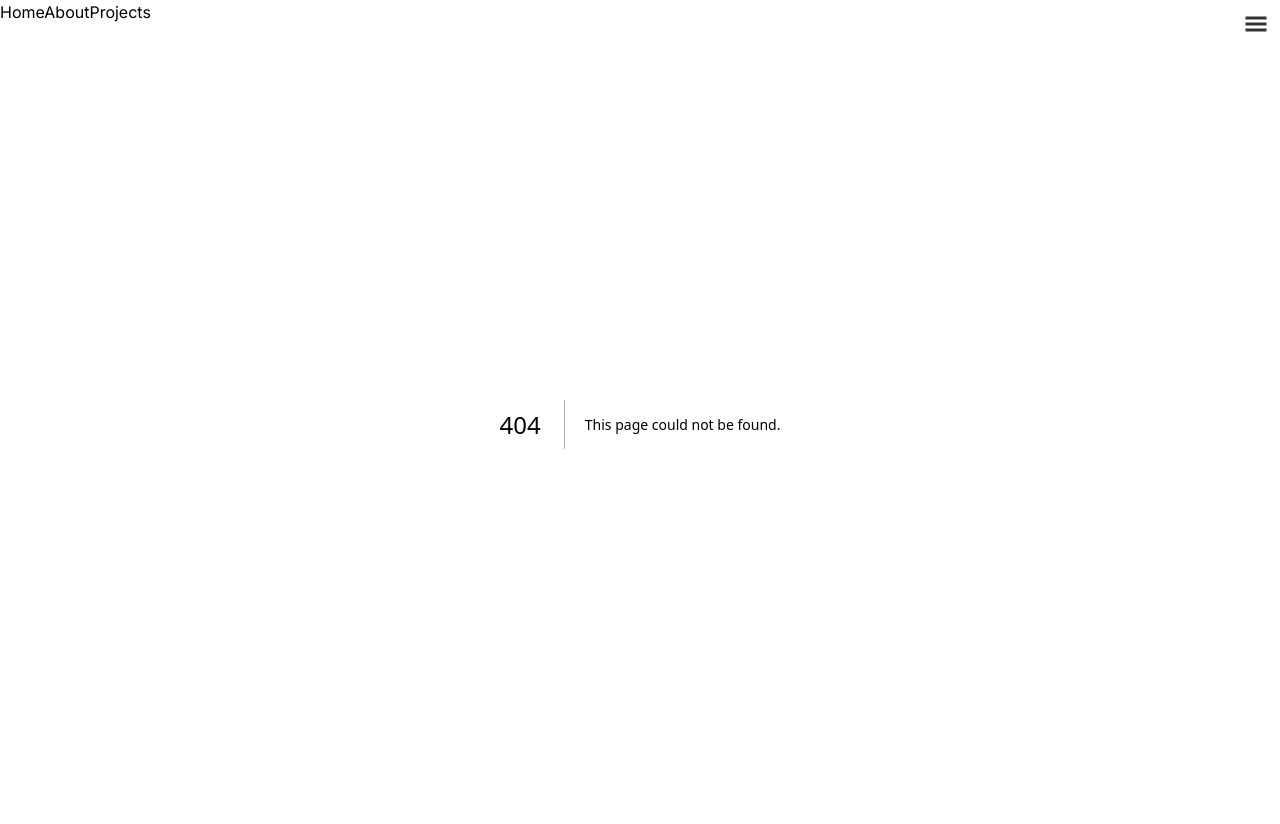
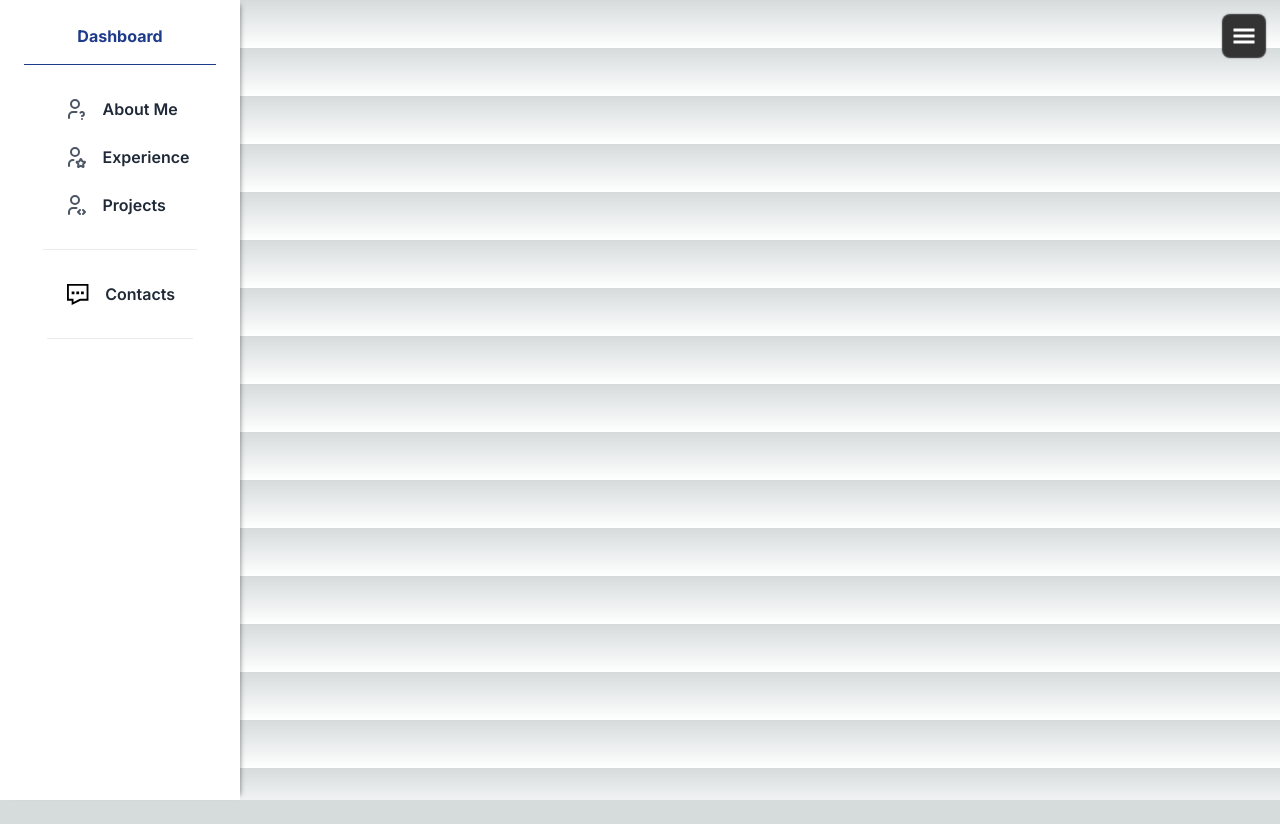
Before and after one commit to MarcoFz7/MyWebPortfolio, a Next.js app: page /experience in a window 1280 px wide. Before the commit this address had no page. After the commit the page ends 800 px from the top, so only its background shows below. Built offline with nearby package versions, Linux system fonts and the light colour scheme.

Commit message:
#comment Updating side bar component for navigation porpuses. Navigation to main pages is already available.

```diff
--- a/app/components/sidenavbar/sidenavbar.css
+++ b/app/components/sidenavbar/sidenavbar.css
@@ -1,21 +1,22 @@
 .disclosureBtn {
     position: absolute;
-    top: 4px;
-    right: 4px;
+    top: 16px;
+    right: 16px;
     display: inline-flex;
     align-items: center;
     justify-content: center;
     border-radius: 0.375rem;
     padding: 0.5rem;
     color: #333;
-    transition: color 0.3s, background-color 0.3s;
+    transition: color 0.2s, background-color 0.2s ease-in-out;
     cursor: default;
+    pointer-events: none;
 }
 
 .disclosureBtnFocused {
     position: absolute;
-    top: 4px;
-    right: 4px;
+    top: 16px;
+    right: 16px;
     display: inline-flex;
     align-items: center;
     justify-content: center;
@@ -23,10 +24,11 @@
     padding: 0.5rem;
     transition: color 0.3s, background-color 0.3s;
     outline: none;
-    box-shadow: 0 0 0 2px #333;
+    box-shadow: 0 0 1.25px 2px #333;
     background-color: #333 !important;
     color: #333;
     cursor: default;
+    pointer-events: none;
 }
 
 .menuBtn {
@@ -35,6 +37,7 @@
     width: 1.5rem;
     color: #333;
     cursor: pointer !important;
+    pointer-events: all !important;
 }
 
 .menuBtnFocused {
@@ -43,8 +46,103 @@
     width: 1.5rem;
     fill: #fff;
     cursor: pointer !important;
+    pointer-events: all !important;
 }
 
 .menuBtn:hover {
     fill: #fff;
 }
+
+.sidebar-panel {
+    opacity: 1;
+    transition: left 0.2s ease-out 0.15s, width 0.2s ease-out 0.15s;
+}
+
+.sidebar {
+    padding: 1.5rem;
+    width: 12.5rem;
+    height: 100vh;
+    background-color: #fff;
+    z-index: 20;
+    position: fixed;
+    top: 0;
+    left: 0;
+    transition: left 0.2s ease-out 0.15s, width 0.2s ease-out 0.15s;
+    box-shadow: 5px 0 5px -5px rgba(0, 0, 0, 0.5);
+}
+
+/* For large screens */
+@media (min-width: 1024px) {
+.sidebar {
+    width: 15rem;
+    left: 0;
+}
+}
+
+/* For the transition effect */
+.peer-focus-left-0 {
+    left: 0;
+    width: 60%;
+}
+.peer-transition {
+    transition: left 0.2s ease-out, width 0.2s ease-out;
+}
+.peer-transition-delay {
+    transition-delay: 0.15s;
+    transition-duration: 0.2s;
+}
+
+.container {
+    display: flex;
+    flex-direction: column;
+    justify-content: flex-start;
+    align-items: center;
+}
+
+.header {
+    font-size: 1rem;
+    line-height: 1.5rem;
+    text-align: center;
+    font-weight: bold;
+    color: rgb(30, 58, 138);
+    border-bottom: 1px solid rgb(30, 58, 138);
+    padding-bottom: 1rem;
+    width: 100%;
+}
+
+.options {
+    margin-top: 1.5rem;
+    border-bottom: 1px solid rgb(235, 236, 238);
+    padding-bottom: 1rem;
+}
+
+.option {
+    display: flex;
+    margin-bottom: 0.5rem;
+    justify-content: flex-start;
+    align-items: center;
+    gap: 1rem;
+    padding: 0.5rem;
+    padding-left: 1.25rem;
+    cursor: pointer;
+    border-radius: 0.375rem;
+    transition: background-color 0.2s, box-shadow 0.2s;
+}
+
+.option:hover {
+    background-color: #090909;
+    box-shadow: 0 2px 4px rgba(0, 0, 0, 0.1);
+}
+
+.icon {
+    font-size: 1.5rem;
+    line-height: 1;
+    color: rgb(75, 85, 99);
+}
+
+.link-text {
+    font-size: 1rem;
+    line-height: 1.5rem;
+    font-weight: 600;
+    color: rgb(31, 41, 55);
+}
--- a/app/components/sidenavbar/sidenavbar.tsx
+++ b/app/components/sidenavbar/sidenavbar.tsx
@@ -1,38 +1,44 @@
 "use client"
 
 import './sidenavbar.css'
-import { Disclosure } from '@headlessui/react';
+import { Disclosure, Transition } from '@headlessui/react';
 import Link from 'next/link';
 import React, { useState, useEffect, useRef } from 'react';
 import { GiHamburgerMenu } from 'react-icons/gi'
+import { TbUserStar, TbUserCode, TbUserQuestion } from 'react-icons/tb'
+import { GrContact } from 'react-icons/gr'
 
-/**
- * Hook that alerts clicks outside of the passed ref
- */
-function useOutsideAlerter(ref: any, handleOutsideClick: any) {
-    useEffect(() => {
-      /**
-       * Alert if clicked on outside of element
-       */
-      function handleClickOutside(event: any) {
-        if (ref.current && !ref.current.contains(event.target)) {
-          handleOutsideClick();
-        }
-      }
-      // Bind the event listener
-      document.addEventListener("mousedown", handleClickOutside);
-      return () => {
-        // Unbind the event listener on clean up
-        document.removeEventListener("mousedown", handleClickOutside);
-      };
-    }, [ref, handleOutsideClick]);
+const menuMainItems=[
+  {
+      path:"/about",
+      name:"About Me",
+      icon:<TbUserQuestion/>
+  },
+  {
+      path:"/experience",
+      name:"Experience",
+      icon:<TbUserStar/>
+  },
+  {
+      path:"/projects",
+      name:"Projects",
+      icon:<TbUserCode/>
   }
+]
+
+const menuSecondaryItems=[
+  {
+      path:"/contacts",
+      name:"Contacts",
+      icon:<GrContact/>
+  }
+]
 
 export default function SideNavBar() {
     const disclosureBtnRef = useRef(null);
 
-    const [isMenuBtnFocused, setIsMenuBtnFocused] = useState(false);
-    const [isDisclosureBtnFocused, setIsDisclosureBtnFocused] = useState(false);
+    const [isMenuBtnFocused, setIsMenuBtnFocused] = useState(true);
+    const [isDisclosureBtnFocused, setIsDisclosureBtnFocused] = useState(true);
 
 
     const handleMenuBtnFocused = () => {
@@ -40,19 +46,51 @@ export default function SideNavBar() {
         setIsDisclosureBtnFocused(!isDisclosureBtnFocused);
     }
 
-    const handleOutsideClick = () => {
-        setIsMenuBtnFocused(false);
-        setIsDisclosureBtnFocused(false);
-    }
-
-    useOutsideAlerter(disclosureBtnRef, handleOutsideClick);
-
     return (
         <div>
-            <Disclosure as="nav">
+            <Disclosure as="nav" defaultOpen={true}>
                 <Disclosure.Button className ={isMenuBtnFocused ? "disclosureBtnFocused" : "disclosureBtn"} ref={disclosureBtnRef}>
                     <GiHamburgerMenu className={isMenuBtnFocused ? "menuBtnFocused" : "menuBtn"} aria-hidden="true" onClick={handleMenuBtnFocused}/>
                 </Disclosure.Button>
+                <Transition
+                  enter="transform transition-transform ease-in-out duration-20000000"
+                  enterFrom="-translate-x-full"
+                  enterTo="translate-x-0"
+                  leave="transform transition-transform ease-in-out duration-300"
+                  leaveFrom="translate-x-0"
+                  leaveTo="-translate-x-full"
+                >
+                  <Disclosure.Panel className='sidebar-panel'>
+                    <div className='sidebar'>
+                      <div className='container'>
+                        <h1 className='header'>
+                          Dashboard
+                        </h1>
+                        <div className='options'>
+                          {
+                              menuMainItems.map((item, index) => (
+                                  <Link href={item.path} key={index} className="option group">
+                                      <div className="group-hover:text-white icon">{item.icon}</div>
+                                      <h3 className="group-hover:text-white link-text">{item.name}</h3>
+                                  </Link>
+                              ))
+                          }
+                        </div>
+                        <div className='options'>
+                          {
+                              menuSecondaryItems.map((item, index) => (
+                                  <Link href={item.path} key={index} className="option group">
+                                      <div className="group-hover:text-white icon" style={{fontSize:'1.4rem'}}>{item.icon}</div>
+                                      <h3 className="group-hover:text-white link-text" style={{paddingRight:'10px'}}>{item.name}</h3>
+                                  </Link>
+                              ))
+                          }
+                        </div>
+
+                      </div>
+                    </div>
+                  </Disclosure.Panel>
+                </Transition>
             </Disclosure>
             <Link href="/">Home</Link>
             <Link href="/about">About</Link>
--- /dev/null
+++ b/app/experience/page.tsx
@@ -0,0 +1,9 @@
+const page = () => {
+    return (
+      <div>
+        EXPERIENCE
+      </div>
+    );
+  };
+
+  export default page;
--- a/tailwind.config.ts
+++ b/tailwind.config.ts
@@ -16,5 +16,10 @@ const config: Config = {
     },
   },
   plugins: [],
+  variants: {
+    extend: {
+      textColor: ['group-hover'],
+    },
+  },
 }
 export default config
```
